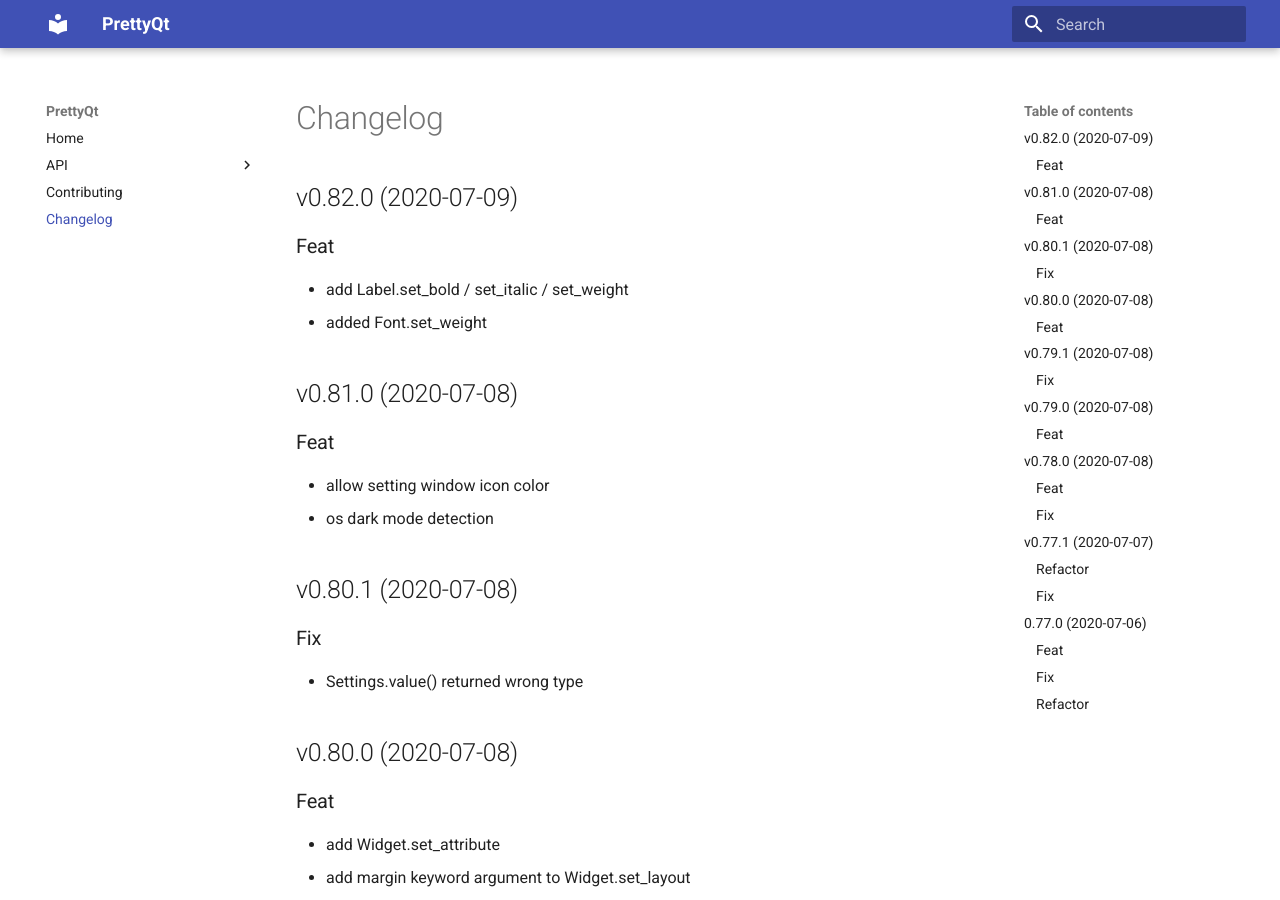
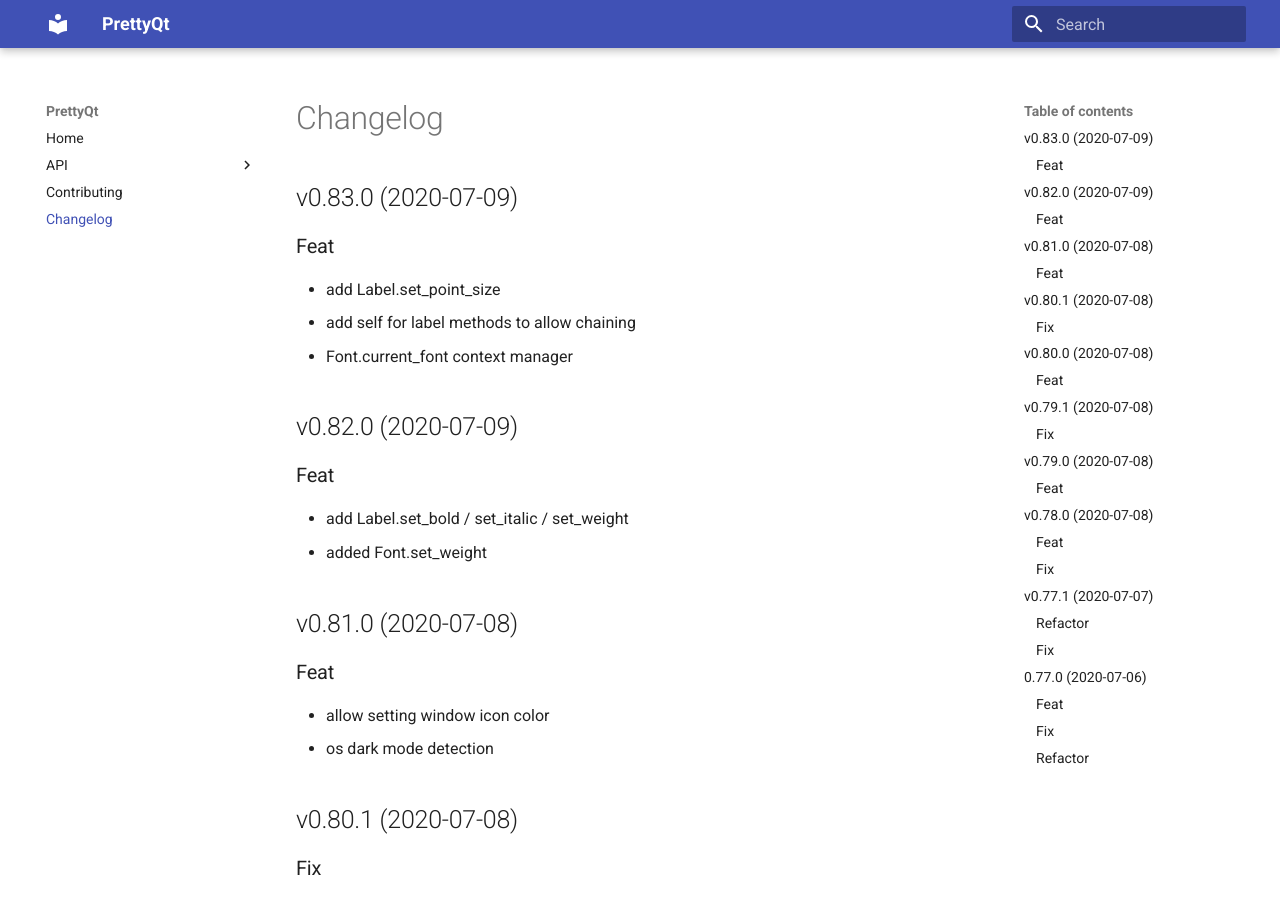
Before and after one commit to phil65/PrettyQt, an MkDocs documentation site: the page built from docs/changelog.md, in a window 1280 px wide and 900 px high. Built offline with MkDocs 1.6.1 and Material for MkDocs 9.7.7, drawn with Linux system fonts in a browser that asks for light colours.

Commit message:
bump: version 0.82.0 → 0.83.0

```diff
--- a/docs/changelog.md
+++ b/docs/changelog.md
@@ -1,3 +1,11 @@
+## v0.83.0 (2020-07-09)
+
+### Feat
+
+- add Label.set_point_size
+- add self for label methods to allow chaining
+- Font.current_font context manager
+
 ## v0.82.0 (2020-07-09)
 
 ### Feat
--- a/prettyqt/__init__.py
+++ b/prettyqt/__init__.py
@@ -4,7 +4,7 @@
 
 __author__ = """Philipp Temminghoff"""
 __email__ = "phil65@kodi.tv"
-__version__ = "0.82.0"
+__version__ = "0.83.0"
 
 
 __all__ = [
--- a/pyproject.toml
+++ b/pyproject.toml
@@ -1,6 +1,6 @@
 [tool.poetry]
 name = "PrettyQt"
-version = "0.82.0"
+version = "0.83.0"
 description = "A pythonic layer on top of qtpy"
 readme = 'docs/index.md'
 repository = "https://github.com/phil65/prettyqt"
@@ -123,7 +123,7 @@
 '''
 [tool.commitizen]
 name = "cz_conventional_commits"
-version = "0.82.0"
+version = "0.83.0"
 tag_format = "v$version"
 version_files = [
     "prettyqt/__init__.py:__version__",
--- a/setup.cfg
+++ b/setup.cfg
@@ -1,5 +1,5 @@
 [bumpversion]
-current_version = 0.82.0
+current_version = 0.83.0
 commit = True
 tag = True
 
--- a/setup.py
+++ b/setup.py
@@ -40,6 +40,6 @@
     packages=find_packages(),
     test_suite="tests",
     url="https://github.com/phil65/prettyqt",
-    version="0.82.0",
+    version="0.83.0",
     zip_safe=False,
 )
```
Also changed, not shown: CHANGELOG.md (+8 -0 lines).
